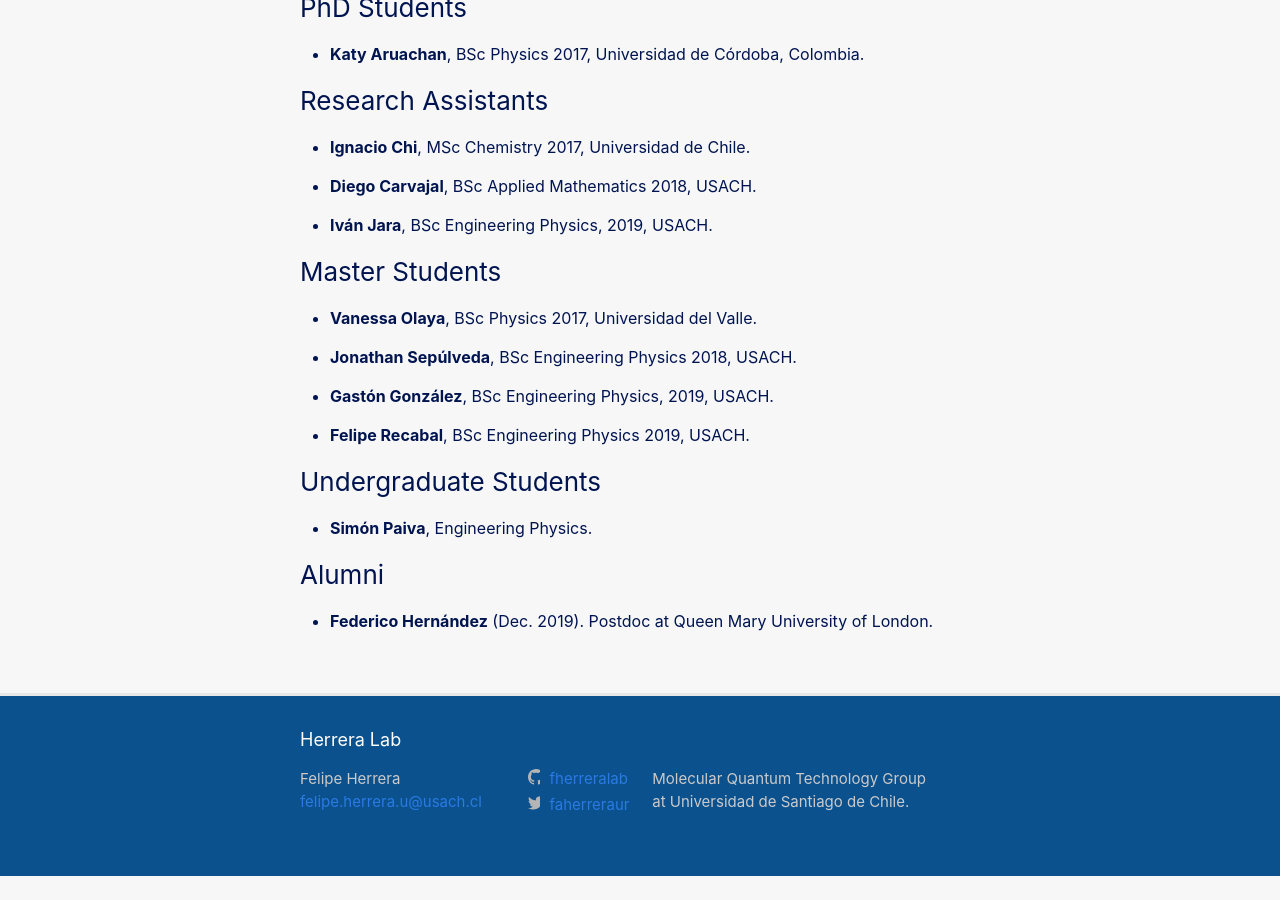
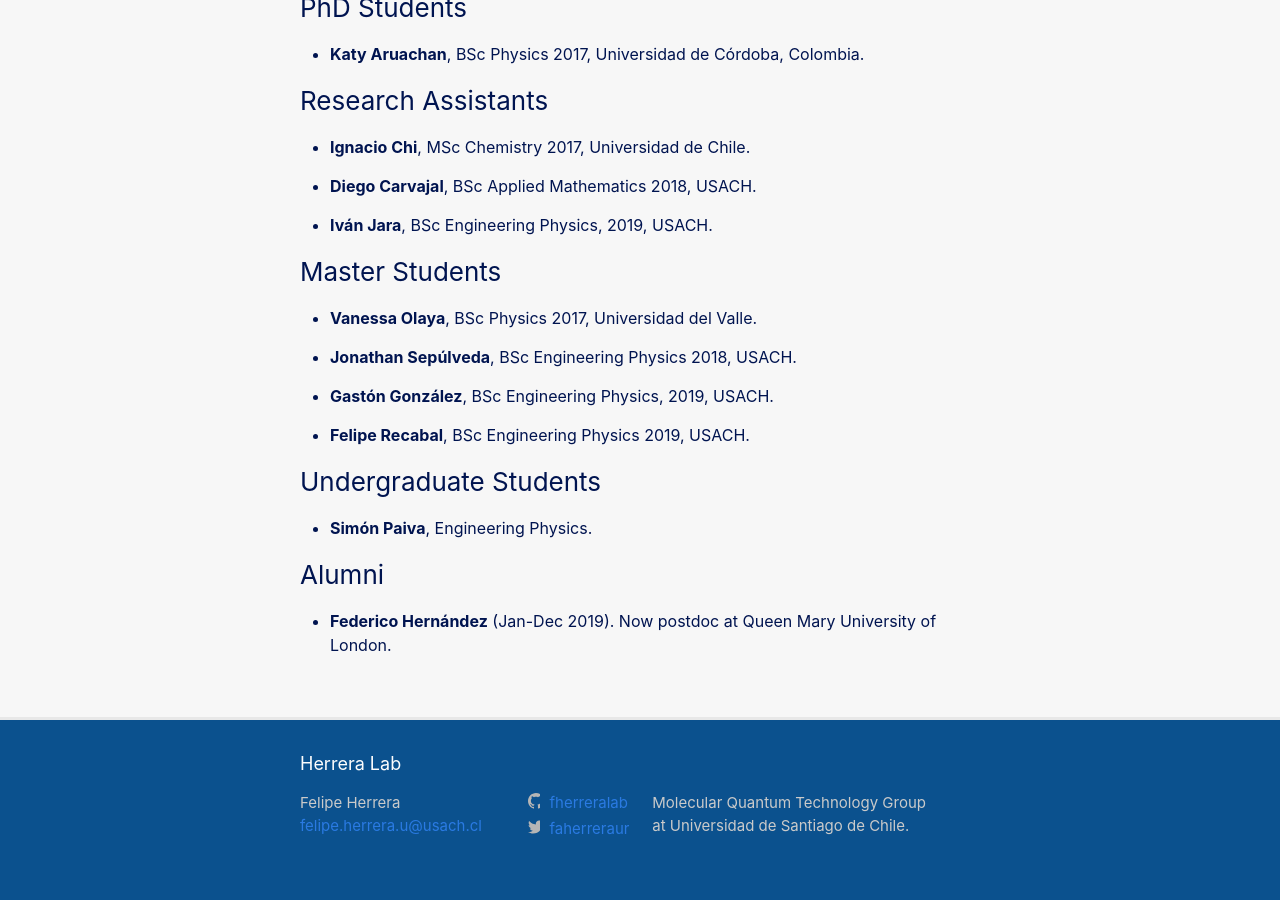
Before and after one commit to fherreralab/fherreralab.github.io, a Jekyll site: the page built from people.md, in a window 1280 px wide and 900 px high, scrolled down 1101 px. Built offline with Jekyll 4.4.1, drawn with Linux system fonts in a browser that asks for light colours; before the commit the page ends 1977 px from its top, so only the background shows below that.

Commit message:
updated News and edited People

```diff
--- a/people.md
+++ b/people.md
@@ -69,7 +69,7 @@ permalink: /people/
 
 ### Alumni
 
-* **Federico Hernández** (Dec. 2019). Postdoc at Queen Mary University of London.
+* **Federico Hernández** (Jan-Dec 2019). Now postdoc at Queen Mary University of London.
 
 
 
```
Also changed, not shown: _posts/2020-3-16-Katy-Arauchan-becomes-the-first-PhD-student-in-our-group.md (added, +15 -0 lines), assets/img/katy-pic.jpg (added), 2 other files.
